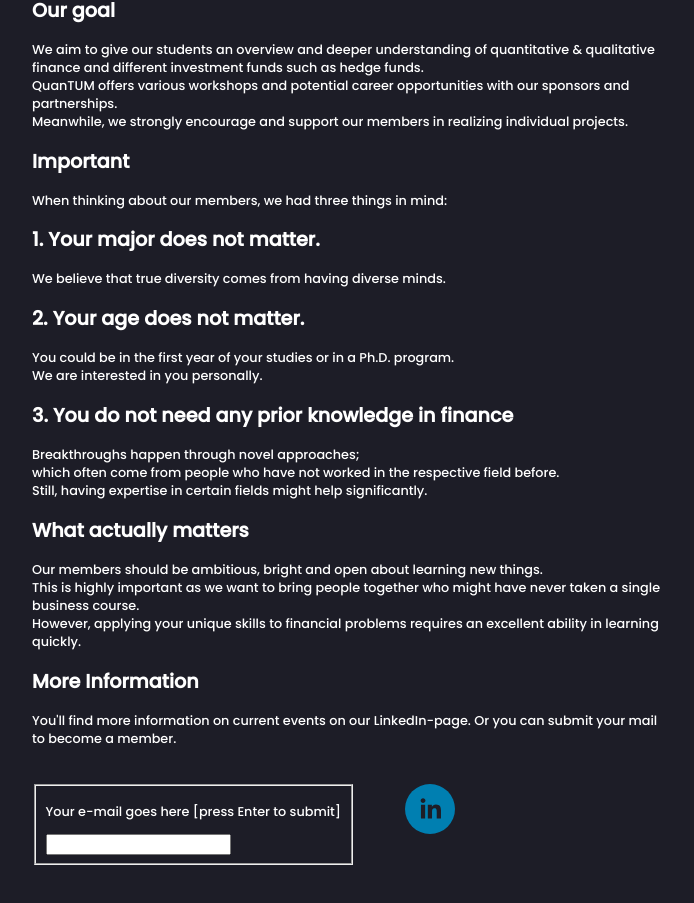
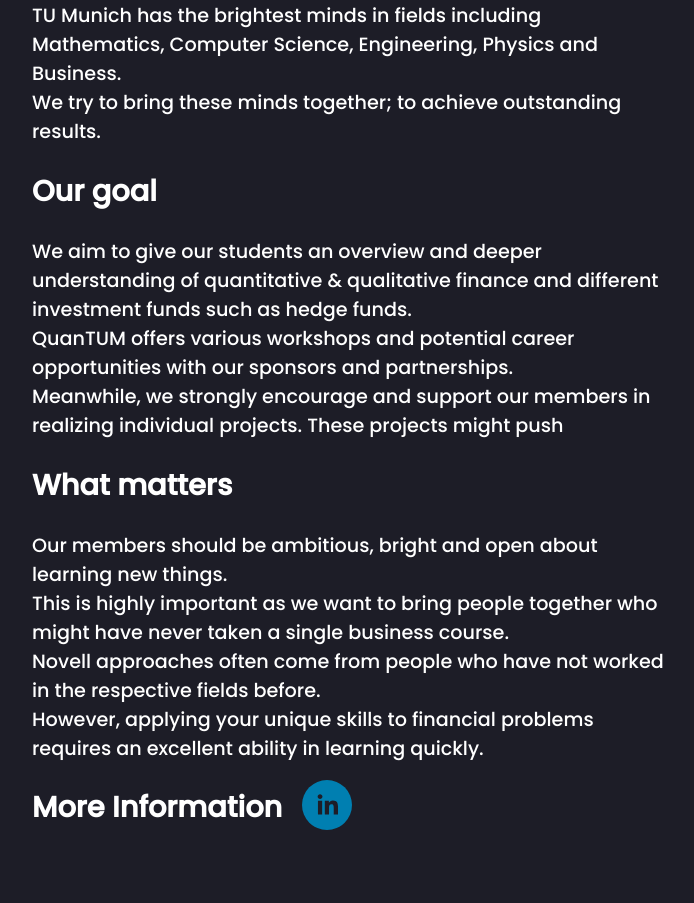
Before and after one commit to KaiDavidF/QuanTUM, a React (Create React App) app: page /l1 in a window 1280 px wide. Shown: the part 191-1094 px from the top of the page, without its empty margins (224-918 px from the left). After the commit the page ends 1044 px from the top, so only its background shows below. Built offline with nearby package versions, Linux system fonts and the light colour scheme.

Commit message:
shortened

```diff
--- a/src/App.js
+++ b/src/App.js
@@ -1,5 +1,6 @@
 import Start from "./Start";
 import Landing from "./Landing";
+
 import { BrowserRouter as Router, Switch, Route } from "react-router-dom";
 function App() {
   return (
--- a/src/Landing.css
+++ b/src/Landing.css
@@ -4,7 +4,7 @@
   padding-top: 2%;
   padding-left: 20%;
   padding-right: 30%;
-  font-size: 80%;
+  font-size: 120%;
   font-family: "Poppins", sans-serif;
   color: white;
 }
@@ -15,8 +15,8 @@
 }
 .icon {
   position: absolute;
-  left: 50px;
-  bottom: 5%;
+  left: 20px;
+  bottom: -17px;
 }
 .input {
   font-family: "Poppins", sans-serif;
--- a/src/Landing.js
+++ b/src/Landing.js
@@ -11,8 +11,8 @@
     <div>
       <div className="paragraph">
         <h1>What is QuanTUM</h1>
-        QuanTUM is the first Hedgefund society founded at one of Germanys most
-        excellent universities. <br />
+        QuanTUM is the first quantitative finance society founded at one of
+        Germanys most excellent universities. <br />
         TU Munich has the brightest minds in fields including Mathematics,
         Computer Science, Engineering, Physics and Business. <br />
         We try to bring these minds together; to achieve outstanding results.
@@ -25,49 +25,19 @@
           QuanTUM offers various workshops and potential career opportunities
           with our sponsors and partnerships. <br />
           Meanwhile, we strongly encourage and support our members in realizing
-          individual projects.
+          individual projects. These projects might push
         </p>
-        <p className="p1">
-          <h2>Important</h2>
-          When thinking about our members, we had three things in mind:
-        </p>
-        <h2>1. Your major does not matter.</h2>
-        <p>We believe that true diversity comes from having diverse minds. </p>
-        <h2>2. Your age does not matter.</h2>
-        <p>
-          You could be in the first year of your studies or in a Ph.D. program.
-          <br /> We are interested in you personally.
-        </p>
-        <h2>3. You do not need any prior knowledge in finance</h2>
-        <p>
-          Breakthroughs happen through novel approaches; <br />
-          which often come from people who have not worked in the respective
-          field before.
-          <br /> Still, having expertise in certain fields might help
-          significantly.
-        </p>
-        <h2>What actually matters</h2>
+        <h2>What matters</h2>
         Our members should be ambitious, bright and open about learning new
         things. <br />
         This is highly important as we want to bring people together who might
         have never taken a single business course.
+        <br /> Novell approaches often come from people who have not worked in
+        the respective fields before.
         <br /> However, applying your unique skills to financial problems
         requires an excellent ability in learning quickly.
-        <h2>More Information</h2>
-        You'll find more information on current events on our LinkedIn-page. Or
-        you can submit your mail to become a member.
-        <br />
-        <br />
-        <br />
         <div className="rowC">
-          <form className="form" onSubmit={handleSubmit}>
-            <fieldset>
-              <label>
-                <p>Your e-mail goes here [press Enter to submit]</p>
-                <input name="name" />
-              </label>
-            </fieldset>
-          </form>
+          <h2>More Information</h2>
           <SocialIcon
             className="icon"
             url="https://www.linkedin.com/company/quantum-hedge-fund-club/about/"
--- /dev/null
+++ b/src/TestLanding.js
@@ -0,0 +1,6 @@
+import "./Landing.css";
+import { SocialIcon } from "react-social-icons";
+
+export default function TestLanding() {
+  return <div></div>;
+}
```
